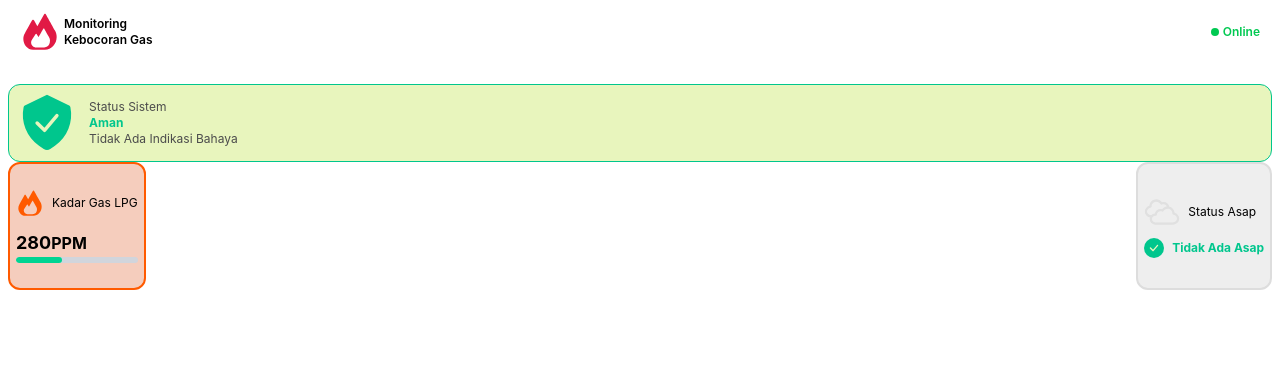
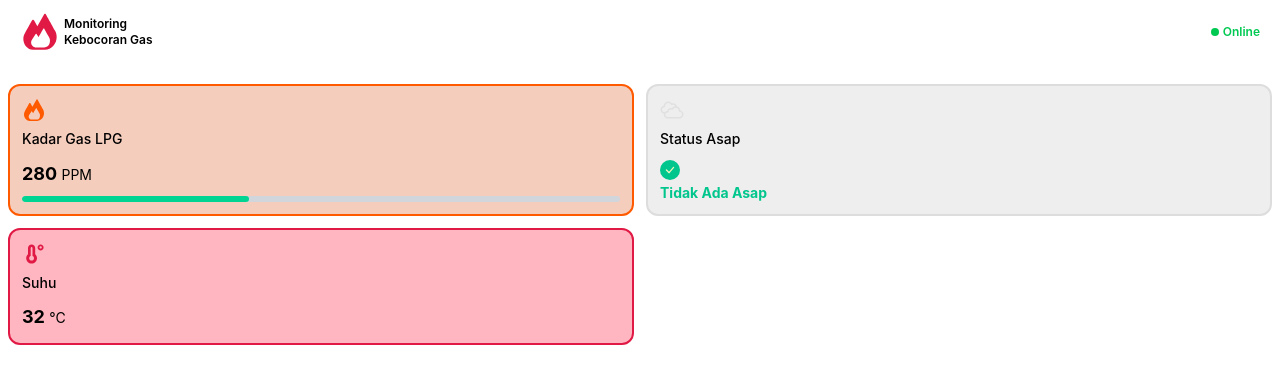
Before and after one commit to primatara42/lpg-leakage-iot, a Vue app in the folder frontend/: page / in a window 1280 px wide. Shown: the top 384 px of the page. Built offline with nearby package versions, Linux system fonts and the light colour scheme.

Commit message:
feat(system-status): create temperature status card

```diff
--- a/frontend/src/components/Main.vue
+++ b/frontend/src/components/Main.vue
@@ -1,51 +1,74 @@
 <template>
   <section class="px-2 py-5 text-xs">
-    <div
-      class="flex items-center p-1 gap-2 border rounded-xl border-[#00C68D] bg-[#E8F5BD] text-[#4C4C4C]"
-    >
-      <div>
-        <img
-          class="w-17"
-          :src="safeStatusSystemIcon"
-          alt="System Status Icon"
-        />
-      </div>
-      <div>
-        <h2 class="">Status Sistem</h2>
-        <h2 class="font-bold text-[#00C68D]">Aman</h2>
-        <h2>Tidak Ada Indikasi Bahaya</h2>
-      </div>
-    </div>
-    <div class="flex flex-wrap justify-between">
-      <!-- Card Kadar LPG -->
+    <!-- Container untuk ketiga card -->
+    <div class="grid grid-cols-2 gap-3">
+      <!-- Card Kadar Gas LPG -->
       <div
-        class="gap-3 px-1.5 flex flex-col justify-center h-32 max-w-35 rounded-xl border-2 border-[#FF5A00] bg-[#F5CDBD]"
+        class="flex min-w-0 flex-col justify-between gap-3 rounded-xl border-2 border-[#FF5A00] bg-[#F5CDBD] p-3"
       >
-        <div class="flex items-center gap-2">
-          <div><img class="w-7" :src="lpgAmountIcon" alt="" /></div>
-          <h2>Kadar Gas LPG</h2>
+        <!-- Header -->
+        <div class="flex min-w-0 flex-col gap-2">
+          <img
+            class="h-6 w-6 shrink-0"
+            :src="lpgAmountIcon"
+            alt="Ikon kadar gas LPG"
+          />
+
+          <h2 class="text-sm font-medium leading-tight">Kadar Gas LPG</h2>
         </div>
-        <div>
-          <h2 class="font-bold text-lg">
-            280<span class="text-base">PPM</span>
-          </h2>
-          <div class="w-full h-1.5 bg-gray-300 rounded-full overflow-hidden">
-            <div class="h-full w-[38%] bg-emerald-400 rounded-full"></div>
+
+        <!-- Nilai dan progress bar -->
+        <div class="flex flex-col gap-2">
+          <p class="text-lg font-bold">
+            280 <span class="text-sm font-normal">PPM</span>
+          </p>
+
+          <div class="h-1.5 w-full overflow-hidden rounded-full bg-gray-300">
+            <div class="h-full w-[38%] rounded-full bg-emerald-400"></div>
           </div>
         </div>
       </div>
-      <!-- Card Status Udara -->
+
+      <!-- Card Status Asap -->
       <div
-        class="gap-2 px-1.5 flex flex-col justify-center h-32 max-w-35 rounded-xl border-2 border-[#DDDDDD] bg-[#EEEEEE]"
+        class="flex min-w-0 flex-col justify-between gap-3 rounded-xl border-2 border-[#DDDDDD] bg-[#EEEEEE] p-3"
       >
-        <div class="flex items-center gap-2">
-          <div><img :src="smokeIcon" alt="" /></div>
-          <h2>Status Asap</h2>
+        <!-- Header -->
+        <div class="flex min-w-0 flex-col gap-2">
+          <img
+            class="h-6 w-6 shrink-0"
+            :src="smokeIcon"
+            alt="Ikon status asap"
+          />
+
+          <h2 class="text-sm font-medium leading-tight">Status Asap</h2>
         </div>
-        <div class="flex items-center gap-2">
-          <div><img class="w-5" :src="smokeStatusIcon" alt="" /></div>
-          <h2 class="font-bold text-[#00C68D]">Tidak Ada Asap</h2>
+
+        <!-- Status -->
+        <div class="flex flex-col gap-1">
+          <img class="h-5 w-5 shrink-0" :src="smokeStatusIcon" alt="" />
+
+          <p class="text-sm font-bold leading-tight text-[#00C68D]">
+            Tidak Ada Asap
+          </p>
         </div>
+      </div>
+
+      <!-- Card Suhu -->
+      <div
+        class="flex min-w-0 flex-col justify-between gap-3 rounded-xl border-2 border-[#E11A45] bg-[#FFB6C1] p-3"
+      >
+        <!-- Header -->
+        <div class="flex min-w-0 flex-col gap-2">
+          <img class="h-6 w-6 shrink-0" :src="tempIcon" alt="Ikon suhu" />
+
+          <h2 class="text-sm font-medium leading-tight">Suhu</h2>
+        </div>
+
+        <!-- Nilai suhu -->
+        <p class="text-lg font-bold">
+          32 <span class="text-sm font-normal">°C</span>
+        </p>
       </div>
     </div>
   </section>
@@ -55,4 +78,5 @@
 import lpgAmountIcon from "../assets/icons/lpg-amount-icon.svg";
 import smokeIcon from "../assets/icons/smoke-icon.svg";
 import smokeStatusIcon from "../assets/icons/smoke-status-system-icon.svg";
+import tempIcon from "../assets/icons/temp-icon.svg";
 </script>
```
Also changed, not shown: frontend/src/assets/icons/temp-icon.svg (added).
